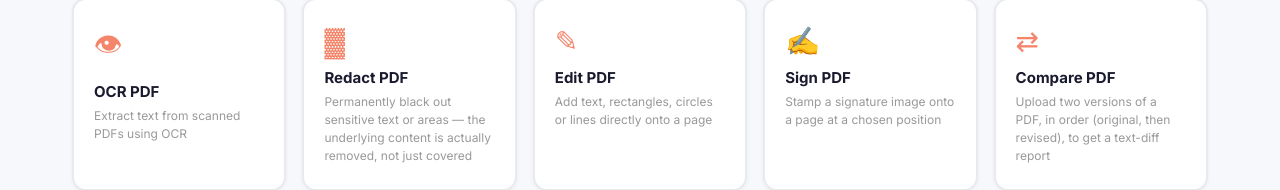
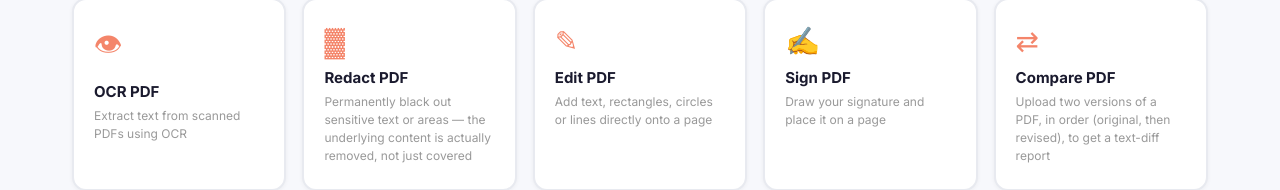
Before and after one commit to subhrakanta2005/pdftools, a React (Vite) app in the folder frontend/: page / in a window 1280 px wide. Shown: the part 1883-2073 px from the top of the page. Built offline with nearby package versions, Linux system fonts and the light colour scheme; no server answers.

Commit message:
Add files via upload

```diff
--- a/frontend/src/tools.js
+++ b/frontend/src/tools.js
@@ -309,9 +309,8 @@ export const TOOL_CATEGORIES = [
         fields: [
           {
             name: "regions",
-            label: "Regions to redact (JSON — page is 0-indexed, coordinates in PDF points from top-left)",
-            type: "textarea",
-            placeholder: '[{"page":0,"x0":100,"y0":100,"x1":300,"y1":130}]',
+            label: "Mark areas to redact",
+            type: "redactSelect",
           },
         ],
       },
@@ -326,9 +325,8 @@ export const TOOL_CATEGORIES = [
         fields: [
           {
             name: "operations",
-            label: "Edit operations (JSON — page is 0-indexed, coordinates in PDF points from top-left)",
-            type: "textarea",
-            placeholder: '[{"type":"text","page":0,"x":100,"y":400,"text":"Approved","font_size":20,"color":[1,0,0]}]',
+            label: "Add content to the page",
+            type: "editSelect",
           },
         ],
       },
@@ -336,17 +334,17 @@ export const TOOL_CATEGORIES = [
         id: "sign",
         label: "Sign PDF",
         icon: "✍",
-        desc: "Stamp a signature image onto a page at a chosen position",
+        desc: "Draw your signature and place it on a page",
         endpoint: "/sign",
         multiFile: false,
         accepts: ".pdf",
         fields: [
-          { name: "signature", label: "Signature image (PNG with transparent background works best)", type: "file", accepts: ".png,.jpg,.jpeg" },
-          { name: "page", label: "Page number (0-indexed)", type: "number", placeholder: "0" },
-          { name: "x", label: "X position (PDF points from left)", type: "number", placeholder: "100" },
-          { name: "y", label: "Y position (PDF points from top)", type: "number", placeholder: "600" },
-          { name: "width", label: "Signature width", type: "number", placeholder: "150" },
-          { name: "height", label: "Signature height", type: "number", placeholder: "60" },
+          { name: "signature", label: "Sign and place your signature", type: "signSelect" },
+          { name: "page", label: "Page", type: "number", hidden: true },
+          { name: "x", label: "X", type: "number", hidden: true },
+          { name: "y", label: "Y", type: "number", hidden: true },
+          { name: "width", label: "Width", type: "number", hidden: true },
+          { name: "height", label: "Height", type: "number", hidden: true },
         ],
       },
       {
```
